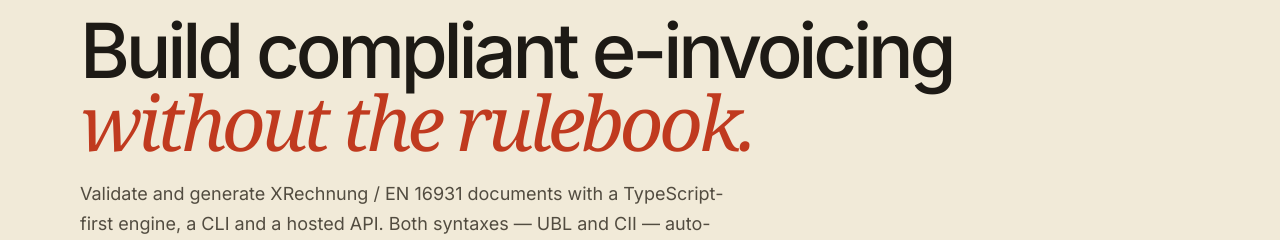
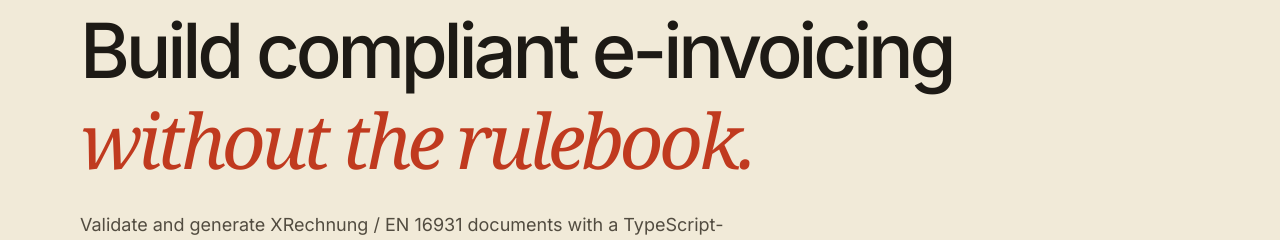
Before and after one commit to harveylegge/stampbench, a Next.js app in the folder apps/web/: page /developers in a window 1280 px wide. Shown: the part 178-418 px from the top of the page. Built offline with nearby package versions, Linux system fonts and the light colour scheme; no server answers.

Commit message:
Prevent overlap in editorial headings

```diff
--- a/apps/web/app/globals.css
+++ b/apps/web/app/globals.css
@@ -609,7 +609,21 @@
 .pricing-faq-head h2{line-height:1.08}
 .pricing-faq-head h2 em{
   display:block;
-  margin-top:.12em;
+  margin-top:.28em;
+  padding-bottom:.14em;
+  line-height:1.16;
+}
+
+/* Large serif follow-up lines need their own line box. Georgia's tall ascenders
+   otherwise intrude into the sans-serif line above at responsive sizes. */
+.cream-two-doors h2 em,
+.cream-process h2 em,
+.cream-close h2 em,
+.developer-hero h1 em,
+.autopilot-head h2 em{
+  display:block;
+  margin-top:.14em;
+  padding-bottom:.1em;
   line-height:1.12;
 }
 
```
